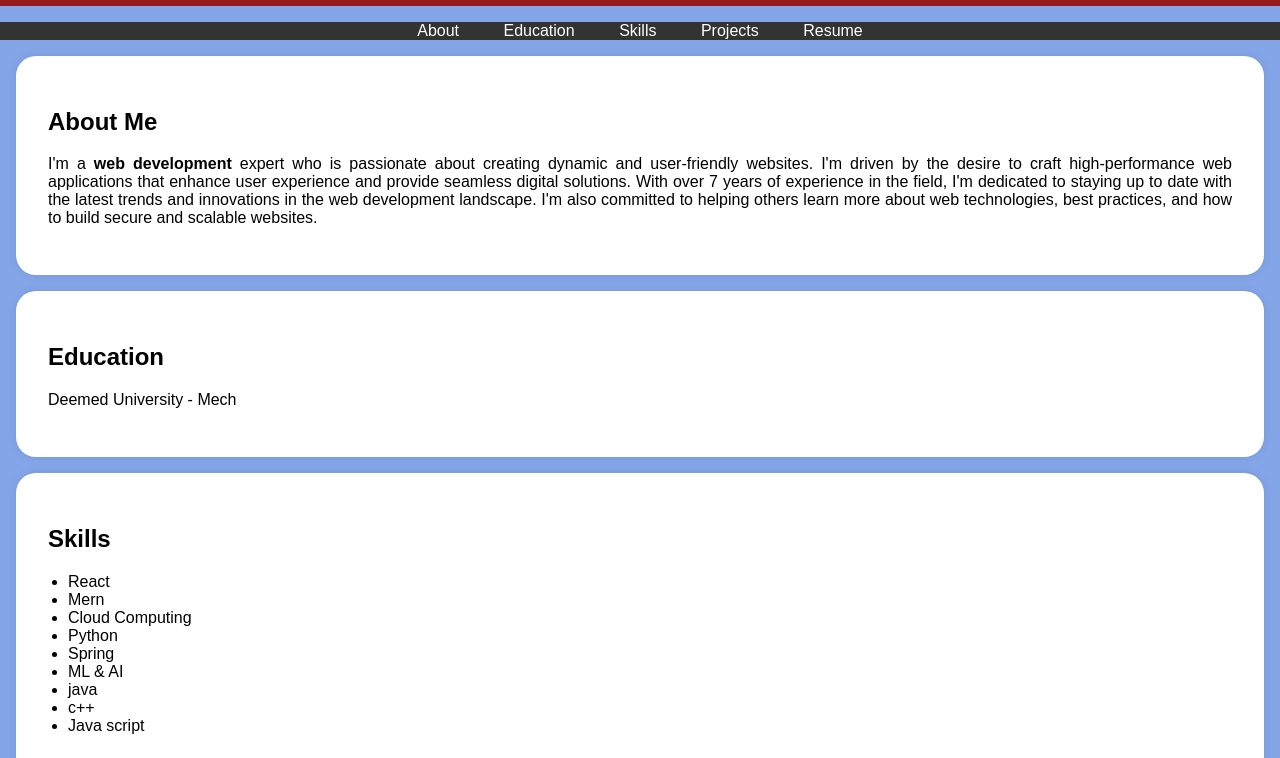
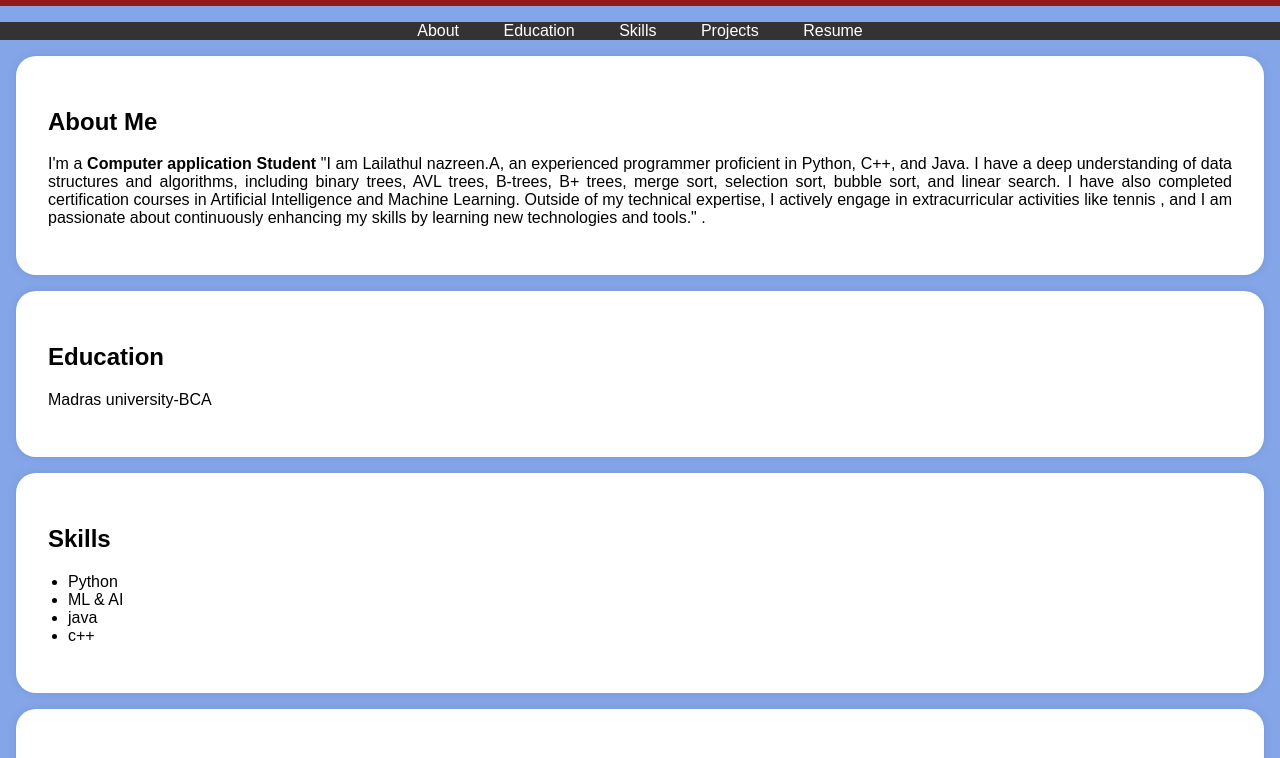
Before and after one commit to laila786/Digital-portfolio, a plain HTML site: page index.html in a window 1280 px wide. Shown: the part 191-949 px from the top of the page. Drawn offline with Linux system fonts and the light colour scheme.

Commit message:
Update index.html

```diff
--- a/index.html
+++ b/index.html
@@ -96,8 +96,8 @@
         <div class="header-content">
             <!-- Add your profile picture here -->
             <img src="passport photo.jpg" alt="Your Profile Picture" class="profile-picture">
-            <h1>Pranesh S</h1>
-            <p>Am Mechanical Engineer</p>
+            <h1>Lailathul nazreen.A</h1>
+            <p>Am Computer application Student</p>
         </div>
     </header>
 
@@ -115,12 +115,14 @@
     <section id="about">
         <div class="section-content">
             <h2>About Me</h2>
-            <p>I'm a <b>web development</b> expert who is passionate about creating dynamic and user-friendly websites.
-                I'm driven by the desire to craft high-performance web applications that enhance user experience and provide
-                 seamless digital solutions. With over 7 years of experience in the field, I'm dedicated to staying up to date
-                 with the latest trends and innovations in the
-                 web development landscape. I'm also committed to helping others learn more about web technologies,
-                 best practices, and how to build secure and scalable websites.</p>
+            <p>I'm a <b>Computer application Student</b>
+            "I am Lailathul nazreen.A, an experienced programmer proficient in Python, C++, and Java.
+             I have a deep understanding of data structures and algorithms, including binary trees,
+             AVL trees, B-trees, B+ trees, merge sort, selection sort, bubble sort, and linear search.
+             I have also completed certification courses in Artificial Intelligence and Machine Learning.
+             Outside of my technical expertise, I actively engage in extracurricular activities like tennis ,
+             and I am passionate about continuously enhancing my skills by learning new technologies and tools."
+              .</p>
 
         </div>
     </section>
@@ -128,7 +130,7 @@
     <section id="education">
         <div class="section-content">
             <h2>Education</h2>
-            <p>Deemed University  - Mech</p>
+            <p>Madras university-BCA</p>
 
 
         </div>
@@ -138,15 +140,10 @@
         <div class="section-content">
             <h2>Skills</h2>
             <ul>
-                <li>React</li>
-                <li>Mern</li>
-                <li>Cloud Computing</li>
                 <li>Python</li>
-                <li>Spring</li>
                 <li>ML & AI</li>
                 <li>java</li>
                 <li>c++</li>
-                <li>Java script</li>
             </ul>
         </div>
     </section>
@@ -176,7 +173,7 @@
     </section>
 
     <footer>
-        <p>&copy; 2025 Pranesh S</p>
+        <p>&copy; 2025 Lailathul nazreen</p>
     </footer>
 
     <script>
```
